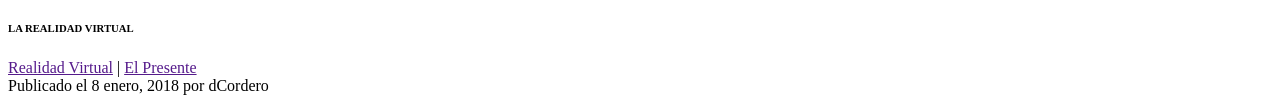
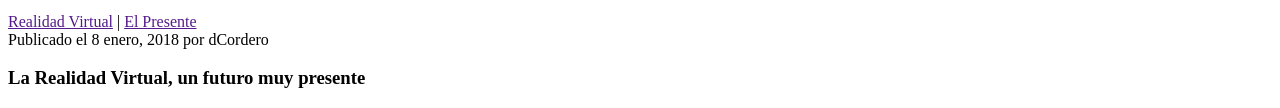
Before and after one commit to jgarciabr/practica-html5, a plain HTML site: page practica-1/articulo.html in a window 1280 px wide. Shown: the part 928-1036 px from the top of the page. Drawn offline with Linux system fonts and the light colour scheme.

Commit message:
se quita el section y un titulo con la etiqueta h6 que no le veia mucho sentido

```diff
--- a/practica-1/articulo.html
+++ b/practica-1/articulo.html
@@ -31,8 +31,7 @@
   </header>
 
  <!-- content -->
-	<main>
-		<section class="main">
+	<main id="content">
 			<h2> TITULO PRINCIPAL </h2>
 			<article itemscope itemtype="http://schema.org/Article"	>
 
@@ -40,7 +39,7 @@
 					<img itemprop="image" alt="Image realidad-virtual" title="Image realidad-virtual" src="http://formato7.com/wp-content/uploads/2017/02/realidad-virtual.jpg">
 					<figcaption>El futuro ya es un presente</figcaption>
 				</figure>
-				<h6>LA REALIDAD VIRTUAL</h6>
+
 				<div class="post-category">
 				  <a itemprop="articleSection" href="" title="Realidad Virtual">Realidad Virtual</a>
 				  |
@@ -57,7 +56,6 @@
 				<h3>La Realidad Virtual, un futuro muy presente</h3>
 				<p>Lorem ipsum dolor sit amet, consectetur adipiscing elit. Curabitur semper ante et turpis rutrum, at tempor elit vulputate. Integer non ornare turpis, sit amet interdum nunc. In dignissim iaculis enim, hendrerit fringilla diam mollis vitae. In in facilisis quam, ut viverra sapien. Donec non maximus turpis, vel tincidunt est. Cras efficitur tincidunt mi, nec ultricies tortor iaculis et. Integer eu maximus lectus. Nulla blandit nibh vel justo porttitor, ac dictum justo dictum. Curabitur nec leo et nisl mollis pharetra sodales molestie sapien. Suspendisse a risus vel orci viverra tempor nec id nulla. Nunc ornare facilisis enim, et molestie metus aliquet nec. Sed varius, arcu sit amet condimentum sodales, libero augue accumsan dui, nec tincidunt ante purus finibus lorem. Donec placerat nulla eu sem malesuada, quis rutrum dolor luctus. Fusce ornare mi diam, hendrerit mattis nulla accumsan vitae. Nulla facilisi. Vivamus dapibus, sapien vel maximus dictum, neque nibh consequat mi, viverra interdum ante neque eu ante. Suspendisse a vulputate ligula. Etiam gravida orci id diam scelerisque, ut sodales risus venenatis. Vivamus ut diam sed arcu aliquam feugiat in quis tellus. Nam hendrerit leo velit, et imperdiet eros tincidunt ut.</p>
 			</article>
-		</section>
 	</main>
   <!-- footer -->
   <footer id="footer">
```
